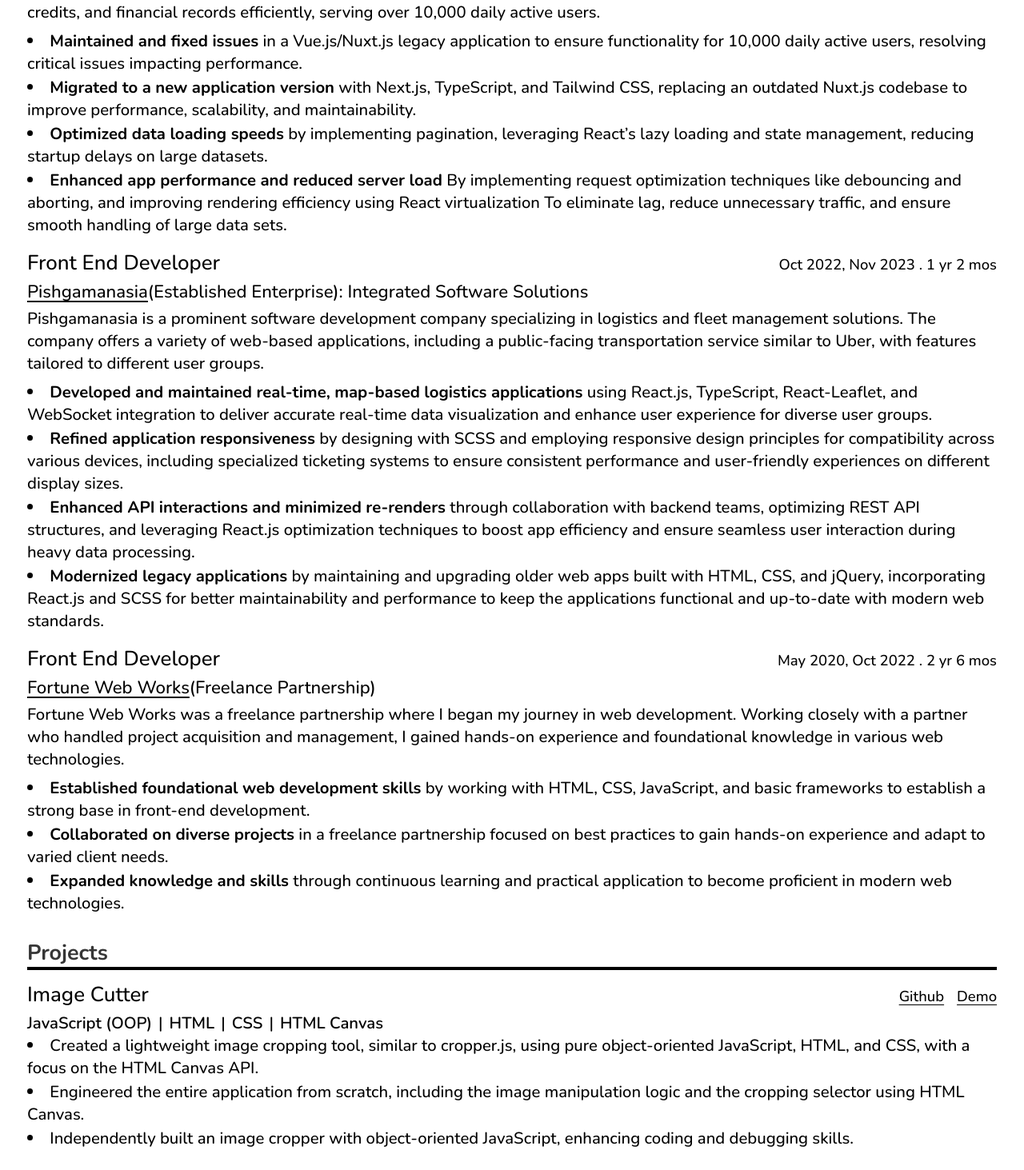
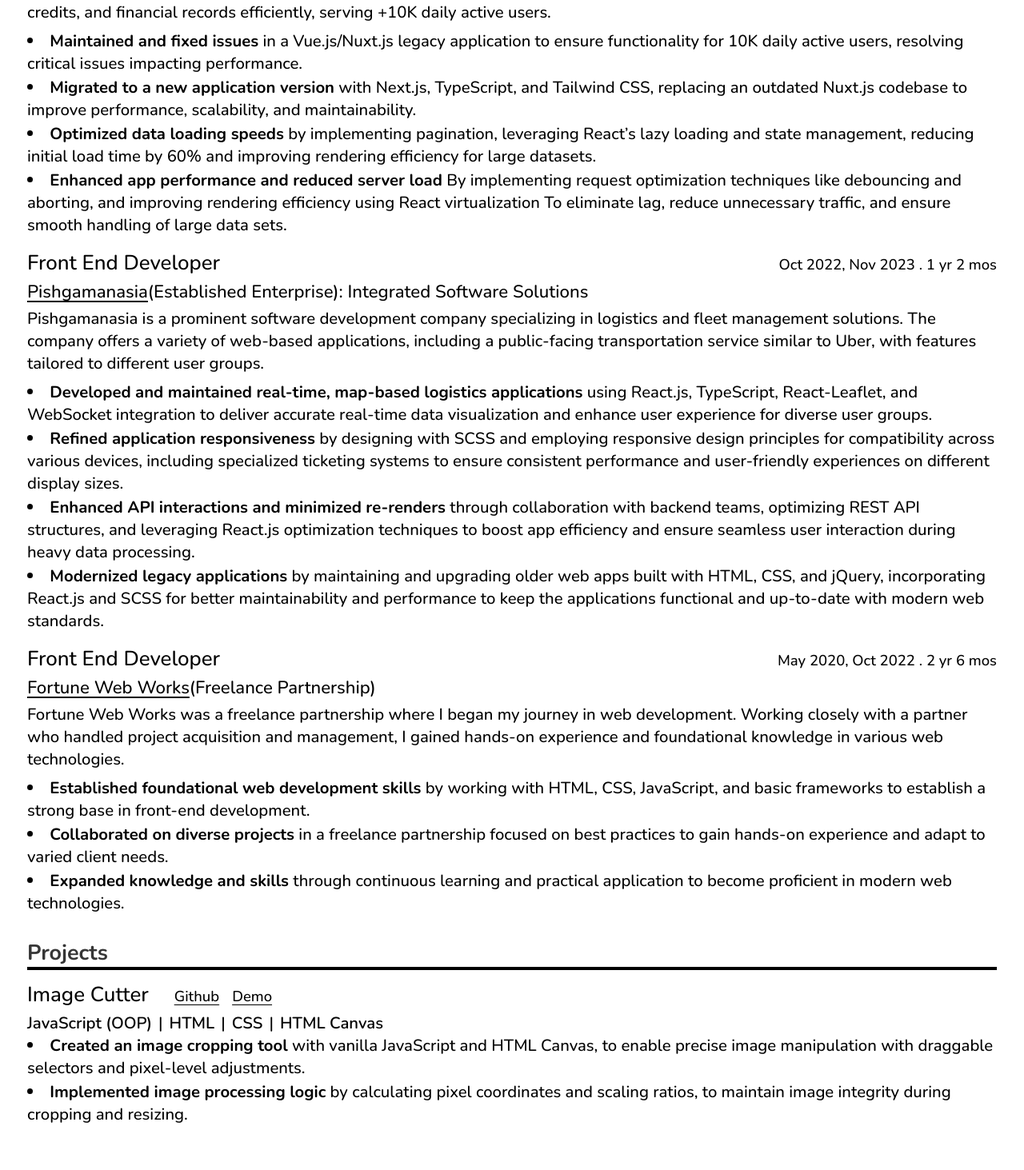
Before and after one commit to MiladKarandish/portfolio-v2, a Next.js app: page /resume in a window 1280 px wide. Shown: the part 746-2209 px from the top of the page at 80% size. After the commit the page ends 2179 px from the top, so only its background shows below. Built offline with nearby package versions, Linux system fonts and the light colour scheme.

Commit message:
fix: improving experices bullet points

```diff
--- a/src/app/resume/page.tsx
+++ b/src/app/resume/page.tsx
@@ -69,7 +69,7 @@
               </p>
               <p className={`at-description`}>{experience.at?.description}</p>
 
-              <ul className={` list-disc list-inside`}>
+              <ul className={`list-disc list-inside`}>
                 {experience.hilights.map((hilight) => (
                   <li key={hilight.what} className={`mb-[2px]`}>
                     <span className={`font-bold`}>{hilight.what}</span> {hilight.how} {hilight.why}
@@ -88,9 +88,9 @@
         <ul className={`space-y-4`}>
           {projects.map((project) => (
             <li key={project.demo}>
-              <div className={`flex justify-between items-center`}>
-                <h3 className={`mb-1`}>{project.title}</h3>
-                <a href={project.github} target="_blank" className={`ms-auto underline underline-offset-4`}>
+              <div className={`flex justify-start items-center`}>
+                <h3 className={`mb-1 me-8`}>{project.title}</h3>
+                <a href={project.github} target="_blank" className={`underline underline-offset-4`}>
                   Github
                 </a>
                 <a href={project.demo} target="_blank" className={`ms-4  underline underline-offset-4`}>
@@ -98,7 +98,7 @@
                 </a>
               </div>
 
-              <ul className={`flex flex-wrap justify-start items-center gap-2 `}>
+              <ul className={`flex flex-wrap justify-start items-center gap-2`}>
                 {project.techs.map((skill, i) => (
                   <li key={i * 2} className={`flex gap-2`}>
                     <span className={`font-semibold`}>{skill}</span>
@@ -107,10 +107,10 @@
                 ))}
               </ul>
 
-              <ul className={` list-disc list-inside`}>
-                {project.hilights.map((hilight, i) => (
-                  <li key={i} className={`mb-[2px]`}>
-                    {hilight}
+              <ul className={`list-disc list-inside`}>
+                {project.hilights.map((hilight) => (
+                  <li key={hilight.what} className={`mb-[2px]`}>
+                    <span className={`font-bold`}>{hilight.what}</span> {hilight.how} {hilight.why}
                   </li>
                 ))}
               </ul>
--- a/src/data/experiences.ts
+++ b/src/data/experiences.ts
@@ -23,7 +23,7 @@
       title: "Accounting Application",
       type: "Startup",
       description:
-        "Ragham is a startup specializing in accounting software for Android and Web. The app helps small businesses manage debts, credits, and financial records efficiently, serving over 10,000 daily active users.",
+        "Ragham is a startup specializing in accounting software for Android and Web. The app helps small businesses manage debts, credits, and financial records efficiently, serving +10K daily active users.",
       href: "https://www.linkedin.com/company/ragham",
     },
     date: "Dec 2023, Present",
@@ -31,7 +31,7 @@
       {
         what: "Maintained and fixed issues",
         how: "in a Vue.js/Nuxt.js legacy application",
-        why: "to ensure functionality for 10,000 daily active users, resolving critical issues impacting performance.",
+        why: "to ensure functionality for 10K daily active users, resolving critical issues impacting performance.",
       },
       {
         what: "Migrated to a new application version",
@@ -41,18 +41,8 @@
       {
         what: "Optimized data loading speeds",
         how: "by implementing pagination, leveraging React’s lazy loading and state management,",
-        why: "reducing startup delays on large datasets.",
+        why: "reducing initial load time by 60% and improving rendering efficiency for large datasets.",
       },
-      // {
-      //   what: "Improved DOM rendering performance",
-      //   how: "by integrating virtualization with React",
-      //   why: "for handling long data lists, eliminating lag and enhancing smoothness.",
-      // },
-      // {
-      //   what: "Optimized server requests",
-      //   how: "with debouncing and aborting techniques via JavaScript and Axios,",
-      //   why: "reducing unnecessary traffic and improving response times.",
-      // },
       {
         what: "Enhanced app performance and reduced server load",
         how: "By implementing request optimization techniques like debouncing and aborting, and improving rendering efficiency using React virtualization",
@@ -92,11 +82,6 @@
         how: "by maintaining and upgrading older web apps built with HTML, CSS, and jQuery, incorporating React.js and SCSS for better maintainability and performance",
         why: "to keep the applications functional and up-to-date with modern web standards.",
       },
-      // {
-      //   what: "Broadened a logistics service into a public-facing application",
-      //   how: "by developing features such as trip reservations, vehicle type selection, and custom user options with React, TypeScript, and SCSS",
-      //   why: "to extend service reach and provide specialized options for different user groups, similar to ride-sharing platforms.",
-      // },
     ],
   },
   {
--- a/src/data/projects.ts
+++ b/src/data/projects.ts
@@ -3,7 +3,11 @@
   techs: string[];
   github: string;
   demo: string;
-  hilights: string[];
+  hilights: {
+    what: string;
+    how: string;
+    why: string;
+  }[];
 }
 
 export const projects: IProjects[] = [
@@ -13,9 +17,16 @@
     github: "https://github.com/MiladKarandish/image-cutter",
     demo: "https://mil-image-cutter.vercel.app",
     hilights: [
-      "Created a lightweight image cropping tool, similar to cropper.js, using pure object-oriented JavaScript, HTML, and CSS, with a focus on the HTML Canvas API.",
-      "Engineered the entire application from scratch, including the image manipulation logic and the cropping selector using HTML Canvas.",
-      "Independently built an image cropper with object-oriented JavaScript, enhancing coding and debugging skills.",
+      {
+        what: "Created an image cropping tool",
+        how: "with vanilla JavaScript and HTML Canvas,",
+        why: "to enable precise image manipulation with draggable selectors and pixel-level adjustments.",
+      },
+      {
+        what: "Implemented image processing logic",
+        how: "by calculating pixel coordinates and scaling ratios,",
+        why: "to maintain image integrity during cropping and resizing.",
+      },
     ],
   },
 ];
```
